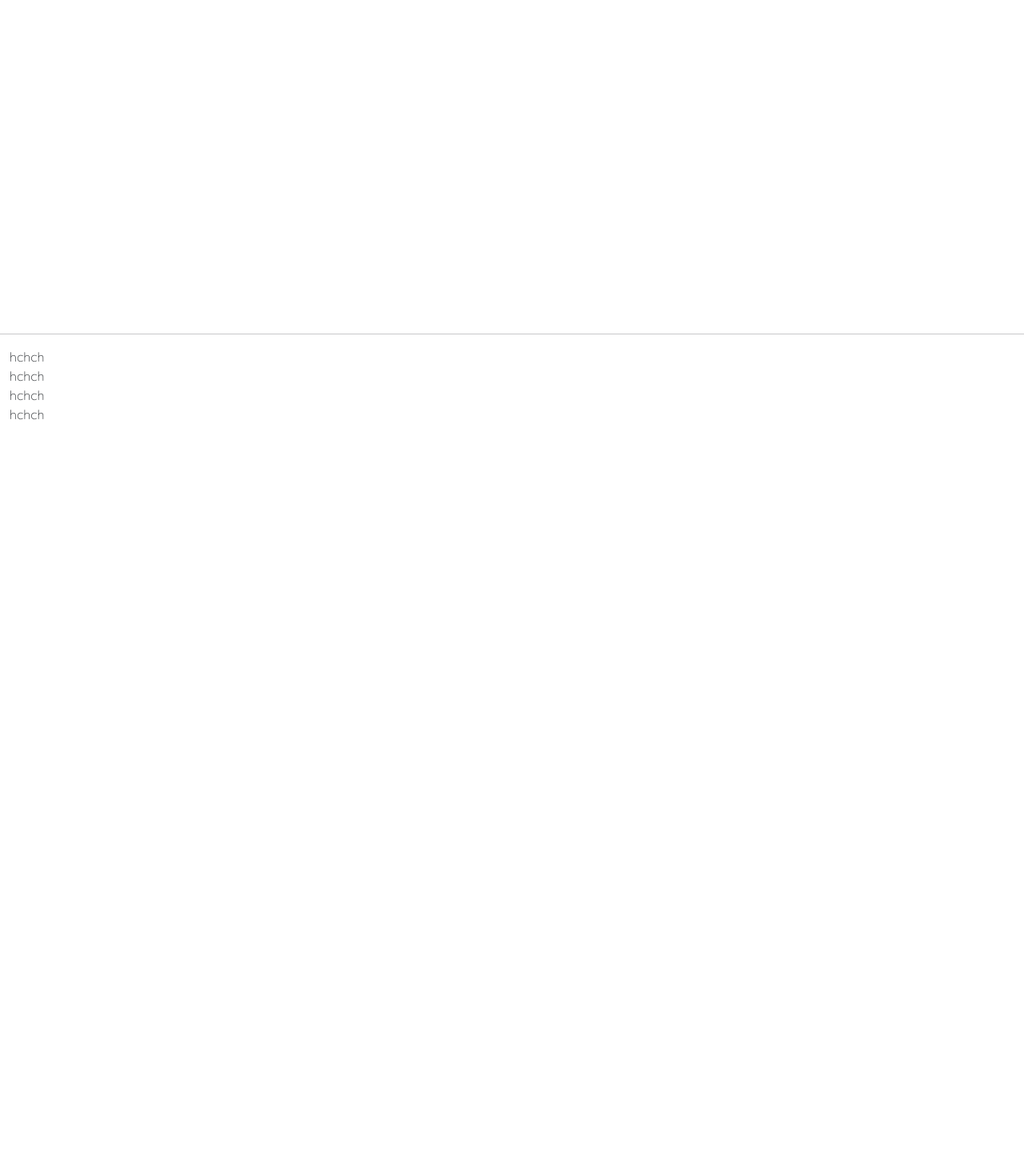
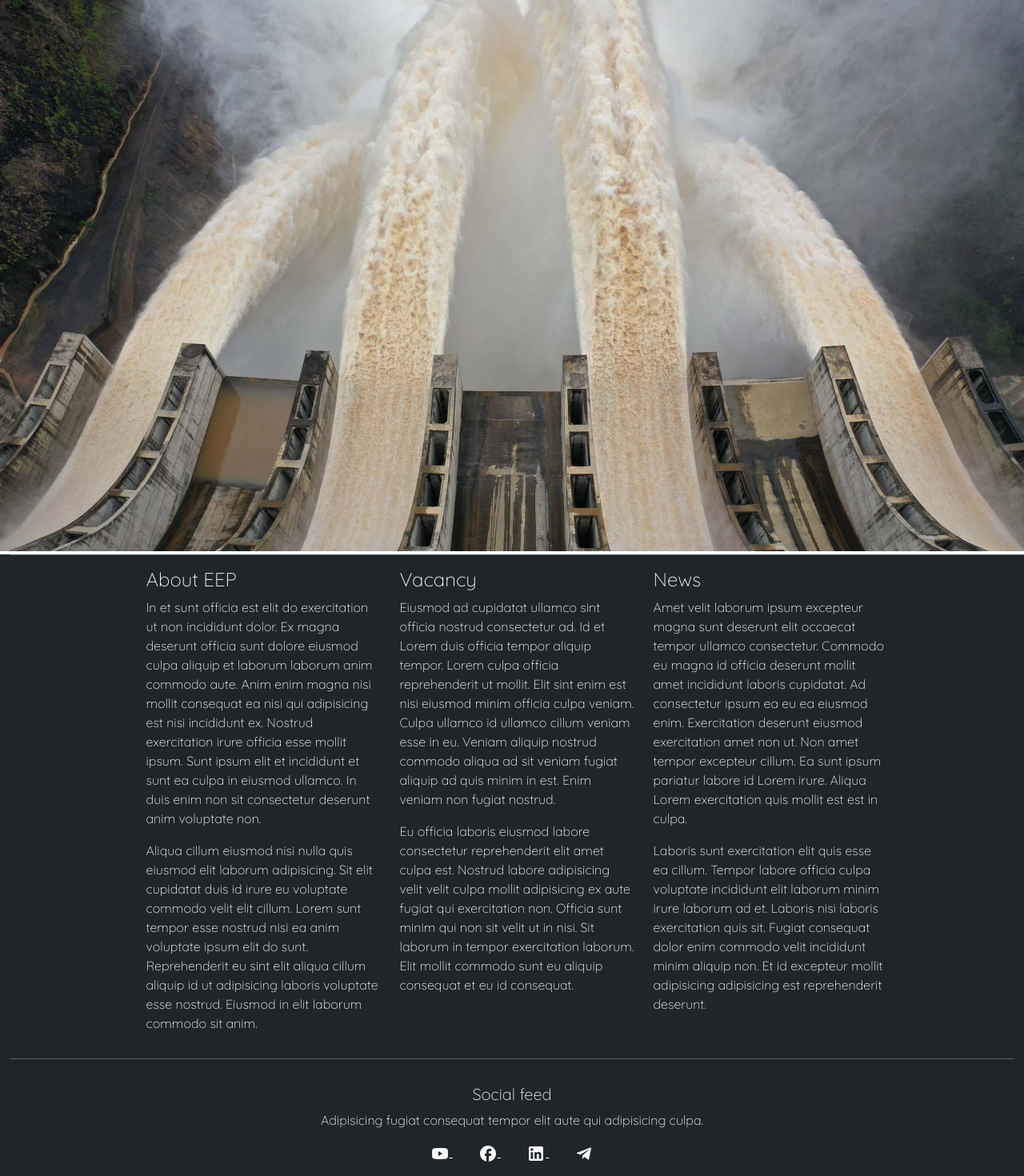
Before and after one commit to 5237-mests/alx-backend-specialization_portfolio, a React (Create React App) app in the folder frontend/: page /exam-result in a window 1280 px wide. Shown: the part 167-1637 px from the top of the page at 80% size. Before the commit the page ends 800 px from the top, so only its background shows below. Built offline with nearby package versions, Linux system fonts and the light colour scheme.

Commit message:
style added and footer section edited.

```diff
--- a/frontend/package.json
+++ b/frontend/package.json
@@ -3,6 +3,11 @@
   "version": "0.1.0",
   "private": true,
   "dependencies": {
+    "@emotion/react": "^11.10.6",
+    "@emotion/styled": "^11.10.6",
+    "@mui/icons-material": "^5.11.11",
+    "@mui/material": "^5.11.13",
+    "@mui/styled-engine-sc": "^5.11.11",
     "@testing-library/jest-dom": "^5.16.5",
     "@testing-library/react": "^13.4.0",
     "@testing-library/user-event": "^13.5.0",
@@ -13,6 +18,7 @@
     "react-dom": "^18.2.0",
     "react-router-dom": "^6.9.0",
     "react-scripts": "5.0.1",
+    "styled-components": "^5.3.9",
     "web-vitals": "^2.1.4"
   },
   "scripts": {
--- a/frontend/src/App.css
+++ b/frontend/src/App.css
@@ -1,6 +1,11 @@
 @import url('https://fonts.googleapis.com/css2?family=Quicksand:wght@300&display=swap');
 
 *{font-family: 'Quicksand', sans-serif;}
+
+::-webkit-scrollbar {
+  display: none;
+}
+
 
 .App {
   text-align: center;
@@ -19,7 +24,7 @@ img{
   background-image: url("./assets/images/abay.jpg");
   background-position: center;
   background-repeat: no-repeat;
-  background-size:auto;
+  background-size: cover;
   width: 100vw;
   height:100vh;
 }
@@ -29,3 +34,12 @@ img{
 .view-result{
   min-height: 60vh;
 }
+
+.bcg{
+  background-image: url("./assets/images/g3.jpg");
+  background-position: center;
+  background-repeat: no-repeat;
+  background-size: cover;
+  width: 100vw;
+  height:100vh;
+}
--- a/frontend/src/App.js
+++ b/frontend/src/App.js
@@ -12,14 +12,13 @@ import PaginatePosts from './components/PaginatePosts';
 import ExamResult from './components/ExamResult';
 
 function App() {
-  const [data, setData] = useState([])
-  const getData = async ()=>{
-    const resp = await axios.get("http://localhost:8000/api/users/")
-    setData(resp.data)
-  }
+  // const [data, setData] = useState([])
+  // const getData = async ()=>{
+  //   const resp = await axios.get("http://localhost:8000/api/users/")
+  //   setData(resp.data)
+  // }
   return (
      <StatesProvider>
-
       <Router>
           <Header/>
           <Routes>
@@ -30,7 +29,6 @@ function App() {
           </Routes>
           <Footer/>
       </Router>
-
      </StatesProvider>
   );
 }
--- a/frontend/src/components/ExamResult.js
+++ b/frontend/src/components/ExamResult.js
@@ -1,17 +1,29 @@
-import React, { useContext } from 'react'
+import React, { useContext, useEffect, useState } from 'react'
 import {StatesContext} from './StatesContext'
 
 function ExamResult() {
-    const {score}  =useContext(StatesContext)
+    const {score}  =useContext(StatesContext);
+    const [pass, setPass] = useState(false);
+
+   useEffect(()=>{
+      function checkpass(){
+         if (score.score / score.total >= 0.5) {
+            setPass(true);
+         }
+      }
+      checkpass();
+   }, []);
+
   return (
-    <div className='container'>
+    <div className='container-fluid bcg'>
 
         {
         score.score && score.total?
             <div className='container'>
-                     <div className='row justify-content-center mt-5 view-result'>
+                     <div className='row justify-content-center mt-1 view-result'>
                         <div className='text-center justify-content-center '>
                              <h2>Your Score</h2>
+                             <h3>You scored {score.score * 100 / score.total}%</h3>
                              <h2 className='  font-weight-bold text-success m-3 mb-1'>{score.score}/{score.total}</h2>
                               <div className='row justify-content-center'>
                               <hr className='border border-secondary col-1 align-center mt-1 mb-1'/>
@@ -19,6 +31,7 @@ function ExamResult() {
                               <div className='row justify-content-center'>
                               <hr className='border border-secondary col-1 align-center'/>
                               </div>
+                             {pass && <h2>You well done! Have a good day!</h2>}
                         </div>
                      </div>
                      </div>:
--- a/frontend/src/components/Footer.js
+++ b/frontend/src/components/Footer.js
@@ -1,16 +1,45 @@
 import React from 'react'
+import { Link } from 'react-router-dom';
+import YouTubeIcon from '@mui/icons-material/YouTube';
+import FacebookSharpIcon from '@mui/icons-material/FacebookSharp';
+import LinkedInIcon from '@mui/icons-material/LinkedIn';
+import TelegramIcon from '@mui/icons-material/Telegram';
 
 function Footer() {
   return (
-    <div className='row mt-5 justify-content-center ms-auto'>
-      <hr />
-      <div className='col-12 '>hchch</div>
-      <div className='col-12 '>hchch</div>
-      <div className='col-12 '>hchch</div>
-      <div className='col-12 '>hchch</div>
+    <div className='container-fluid bg-dark text-light'>
+      <div className='row mt-1 justify-content-center ms-auto'>
+        <hr />
+        <div className='col-lg-3 col-md-4 col-sm-12 '>
+          <h4> About EEP </h4>
+          <p>In et sunt officia est elit do exercitation ut non incididunt dolor. Ex magna deserunt officia sunt dolore eiusmod culpa aliquip et laborum laborum anim commodo aute. Anim enim magna nisi mollit consequat ea nisi qui adipisicing est nisi incididunt ex. Nostrud exercitation irure officia esse mollit ipsum. Sunt ipsum elit et incididunt et sunt ea culpa in eiusmod ullamco. In duis enim non sit consectetur deserunt anim voluptate non.</p>
+          <p>Aliqua cillum eiusmod nisi nulla quis eiusmod elit laborum adipisicing. Sit elit cupidatat duis id irure eu voluptate commodo velit elit cillum. Lorem sunt tempor esse nostrud nisi ea anim voluptate ipsum elit do sunt. Reprehenderit eu sint elit aliqua cillum aliquip id ut adipisicing laboris voluptate esse nostrud. Eiusmod in elit laborum commodo sit anim.</p>
+        </div>
+        <div className='col-lg-3 col-md-4 col-sm-12 '>
+          <h4> Vacancy </h4>
+          <p>Eiusmod ad cupidatat ullamco sint officia nostrud consectetur ad. Id et Lorem duis officia tempor aliquip tempor. Lorem culpa officia reprehenderit ut mollit. Elit sint enim est nisi eiusmod minim officia culpa veniam. Culpa ullamco id ullamco cillum veniam esse in eu. Veniam aliquip nostrud commodo aliqua ad sit veniam fugiat aliquip ad quis minim in est. Enim veniam non fugiat nostrud.</p>
 
+          <p>Eu officia laboris eiusmod labore consectetur reprehenderit elit amet culpa est. Nostrud labore adipisicing velit velit culpa mollit adipisicing ex aute fugiat qui exercitation non. Officia sunt minim qui non sit velit ut in nisi. Sit laborum in tempor exercitation laborum. Elit mollit commodo sunt eu aliquip consequat et eu id consequat.</p>
+        </div>
+        <div className='col-lg-3 col-md-4 col-sm-12 '>
+          <h4> News </h4>
+          <p>Amet velit laborum ipsum excepteur magna sunt deserunt elit occaecat tempor ullamco consectetur. Commodo eu magna id officia deserunt mollit amet incididunt laboris cupidatat. Ad consectetur ipsum ea eu ea eiusmod enim. Exercitation deserunt eiusmod exercitation amet non ut. Non amet tempor excepteur cillum. Ea sunt ipsum pariatur labore id Lorem irure. Aliqua Lorem exercitation quis mollit est est in culpa.</p>
 
-    </div>
+          <p>Laboris sunt exercitation elit quis esse ea cillum. Tempor labore officia culpa voluptate incididunt elit laborum minim irure laborum ad et. Laboris nisi laboris exercitation quis sit. Fugiat consequat dolor enim commodo velit incididunt minim aliquip non. Et id excepteur mollit adipisicing adipisicing est reprehenderit deserunt.</p>
+        </div>
+      </div>
+      <hr/>
+      <div className='py-3 text-center'>
+        <h5> Social feed </h5>
+        <p>Adipisicing fugiat consequat tempor elit aute qui adipisicing culpa.</p>
+        <div>
+            <Link className='p-3 text-light' to={'#'}> <YouTubeIcon/> </Link>
+            <Link className='p-3 text-light' to={'#'}> <FacebookSharpIcon/> </Link>
+            <Link className='p-3 text-light' to={'#'}> <LinkedInIcon/> </Link>
+            <Link className='p-3 text-light' to={'#'}> <TelegramIcon/> </Link>
+        </div>
+      </div>
+  </div>
   )
 }
 
--- a/frontend/src/components/PaginatePosts.js
+++ b/frontend/src/components/PaginatePosts.js
@@ -66,7 +66,7 @@ function PaginatePosts() {
   }
 
   return (
-    <div className='container'>
+    <div className='container-fluid '>
       {!eligble?
       <div className='row'>
          {logged && loginSuccesss && <h5 className='text-success border border-light bg-light py-3 text-center'>You Logged in successfully!</h5>}
@@ -75,9 +75,10 @@ function PaginatePosts() {
         </div>
       </div>
       :eligble && !progress?
-      <div className='row justify-content-center'>
-        {logged && loginSuccesss && <h5 className='text-success border border-light bg-light py-3 text-center'>You Logged in successfully!</h5>}
-        <div className=' mt-5 text-centerview-result'>
+      <div className='row justify-content-center bcg'>
+
+        <div className=' mt-1 text-centerview-result'>
+          {logged && loginSuccesss && <h5 className='text-success border border-light bg-light py-3 text-center'>You Logged in successfully!</h5>}
           <Button className='col-6 col-md-2 col-lg-2' onClick={fetchPosts}>Start Exam</Button>
         </div>
       </div>
--- a/frontend/src/components/Post.js
+++ b/frontend/src/components/Post.js
@@ -1,44 +1,51 @@
-import React, { useContext, useState } from 'react'
+import React, { useContext, useState, useRef, useEffect } from 'react'
 import 'bootstrap/dist/css/bootstrap.min.css'
 import { Button, Form } from 'react-bootstrap'
 import axios from 'axios';
 import { StatesContext } from './StatesContext';
 
 const Post = ({currentPosts}) => {
-  console.log('cr post at posT',currentPosts);
   const {setEligble, totalPosts, posts, isloading, userid, job, setStarted, exres, setExres} = useContext(StatesContext)
 
   let [data, setData] = useState({});
+  console.log('user anwser!!', data)
 
+  let payload = {
+    'userAnswer': JSON.stringify(data),
+    'user': userid,
+    'job': job,
+  }
 
-  console.log("Total Posts", totalPosts)
+  const handlesubmit = async ()=> {
+    try {
+      const resp = await axios.post("http://localhost:8000/api/exam-result/", payload)
+      console.log('submitted exam',resp.data)
+      setStarted(false)
+      setEligble(false)
+      setExres({"finished":true, "result": resp.data.score, "total": resp.data.total})
+
+    } catch(err){
+      console.log('error POST', err.toString())
+    }
+
+  }
 
   const onSubmit = async (e) => {
     e.preventDefault();
-    let payload = {}
-    payload["userAnswer"] = JSON.stringify(data)
-    payload["user"] = userid;
-    payload["job"] = job;
-
-    const resp = await axios.post("http://localhost:8000/api/exam-result/", data=payload)
-    console.log('submitted exam',resp.data)
-    setStarted(false)
-    setEligble(false)
-    setExres({"finished":true, "result": resp.data.score, "total": resp.data.total})
+    await handlesubmit();
   }
 
-  // if time over it submit the form to db
-  setTimeout(()=>{
-    // onSubmit();
-    setStarted(false)
-    setEligble(false)
-    alert('Exam submitted! You can see your score now.')
-  },7200*1000);
+
 
   const onChange = (e) => {
     const { name, value} = e.target;
     setData({...data, [name]: value});
   }
+
+  // // if time over it submit the form to db
+  setTimeout(()=>{
+    handlesubmit();
+  }, 3*9000);
 
   if (isloading) {
     return <h2>Loading...</h2>
```
Also changed, not shown: frontend/src/assets/images/g3.jpg (added). Lines whose indentation alone changed are shown as unchanged.
